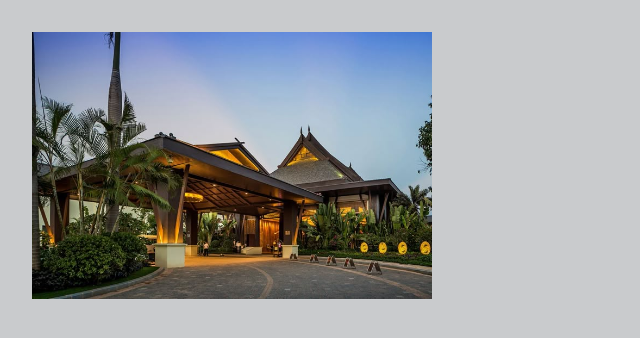
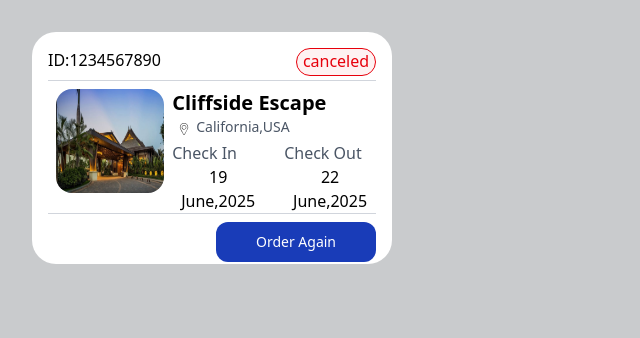
Before and after one commit to AnshumanRana/React-Components, a React (Vite) app: page / in a window 1280 px wide. Shown: the top 338 px of the page, without its empty margins (0-640 px from the left). Built offline with nearby package versions, Linux system fonts and the light colour scheme.

Commit message:
feat:smallOptionCard

```diff
--- a/src/components/smalloptioncard/SmallOptionCard.jsx
+++ b/src/components/smalloptioncard/SmallOptionCard.jsx
@@ -2,15 +2,63 @@
 
 const SmallOptionCard = () => {
     return (
-        <div className='bg-white  h-40 w-100 rounded-3xl'>
-            <div>
-                <img src="/resort.jpg"
-                    alt="resort Image" />
-            </div>
+        <div className="bg-white  h-58 w-90 rounded-3xl p-2 pl-4 pr-4 ">
+            <div className=''>
+                {/* Top Portion (Id and status) */}
+
+                <div className="flex justify-between  border-b border-gray-300 pb-1 pt-2">
+                    {/* ID */}
+                    <p className=" ">ID:1234567890</p>
+                    {/* Status */}
+                    <div className=" border border-red-600 rounded-3xl  text-red-600 h-7 w-20 bg-red-50">
+                        <p> canceled</p>
+                    </div>
+
+                </div>
+
+                {/* Image  and Info*/}
+                <div className="flex  border-b border-gray-300 ">
+                    {/* Image */}
+                    <div>
+                        <img src="/resort.jpg"
+                            alt="resort Image"
+                            className="h-30 w-50 p-2 rounded-3xl" />
+                    </div>
+                    {/* Info */}
+                    <div className=" w-full  h-full pt-2">
+                        <h1 className="text-xl  font-bold justify-around text-left">Cliffside Escape</h1>
+                        <div className="flex ">
+                            <svg className="h-6 w-6 " viewBox="0 0 200 200">
+                               <path fill="#282828" d="M100.232 149.198c-2.8 0-5.4-1.8-7.2-5.2-22.2-41-22.4-41.4-22.4-41.6-3.2-5.1-4.9-11.3-4.9-17.6 0-19.1 15.5-34.6 34.6-34.6s34.6 15.5 34.6 34.6c0 6.5-1.8 12.8-5.2 18.2 0 0-1.2 2.4-22.2 41-1.9 3.4-4.4 5.2-7.3 5.2zm.1-95c-16.9 0-30.6 13.7-30.6 30.6 0 5.6 1.5 11.1 4.5 15.9.6 1.3 16.4 30.4 22.4 41.5 2.1 3.9 5.2 3.9 7.4 0 7.5-13.8 21.7-40.1 22.2-41 3.1-5 4.7-10.6 4.7-16.3-.1-17-13.8-30.7-30.6-30.7z"/><path fill="#282828" d="M100.332 105.598c-10.6 0-19.1-8.6-19.1-19.1s8.5-19.2 19.1-19.2c10.6 0 19.1 8.6 19.1 19.1s-8.6 19.2-19.1 19.2zm0-34.3c-8.3 0-15.1 6.8-15.1 15.1s6.8 15.1 15.1 15.1 15.1-6.8 15.1-15.1-6.8-15.1-15.1-15.1z"/>
+                            </svg>
+                            <p className="text-sm  text-gray-600">California,USA</p>
+                            </div>
+
+                        <div className="flex gap-5">
+                            <div>
+                                <p className=" text-gray-600  flex justify-start ">Check In</p>
+                                <p className="">19 June,2025</p>
+                            </div>
+                            <div>
+                                <p className=" text-gray-600  flex justify-start"> Check Out</p>
+                                <p className="">22 June,2025</p>
+                            </div>
+
+                        </div>
+
+                    </div>
+                </div>
 
 
+                {/* Button */}
 
+                <div className=" border-gray-300  pt-2 flex justify-end">
+                    <button className=" bg-blue-800 text-white rounded-xl  w-40 h-10 text-sm " >Order Again</button>
+                </div>
+
+            </div>
         </div>
+
     )
 }
 
```
